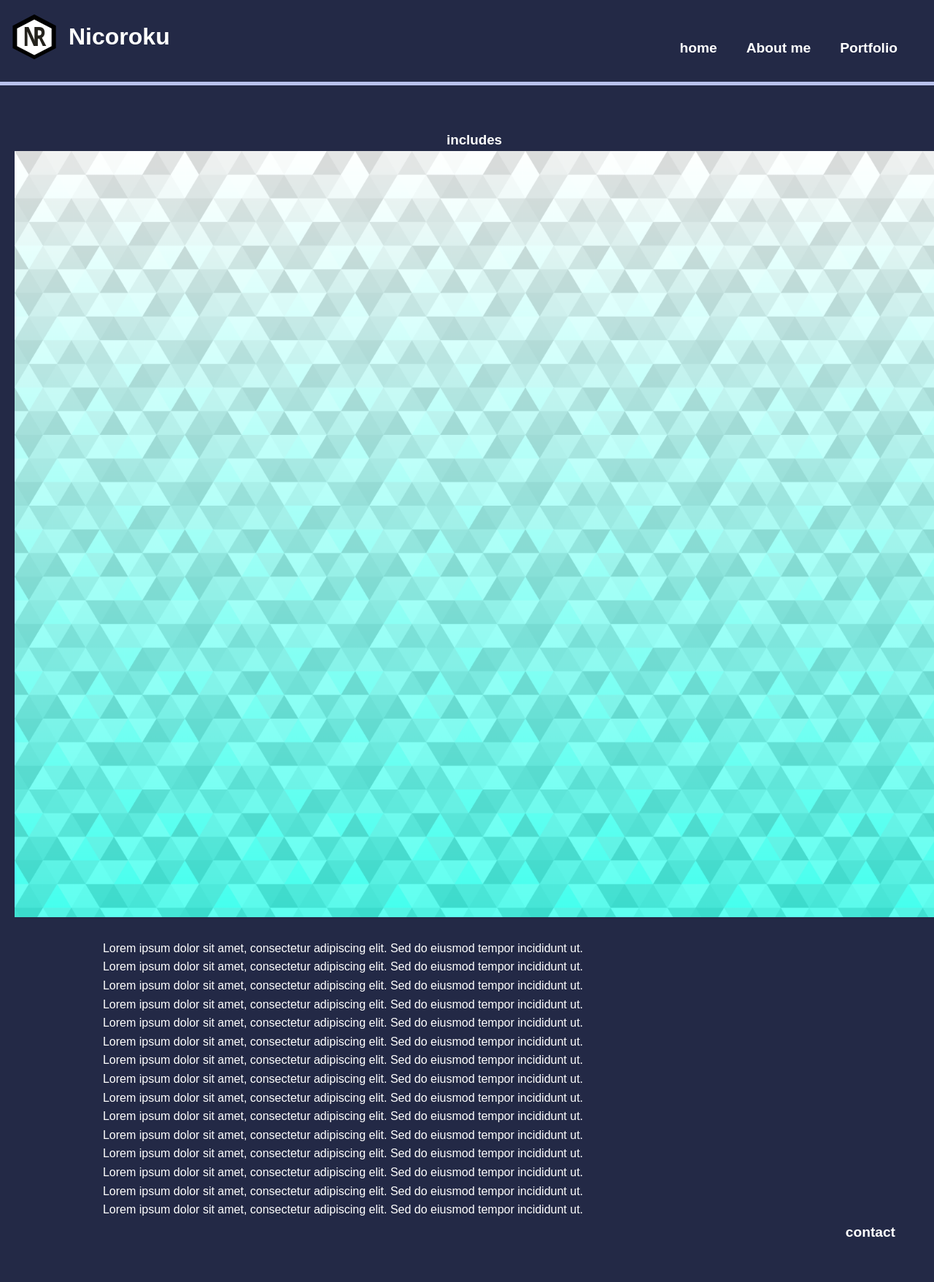
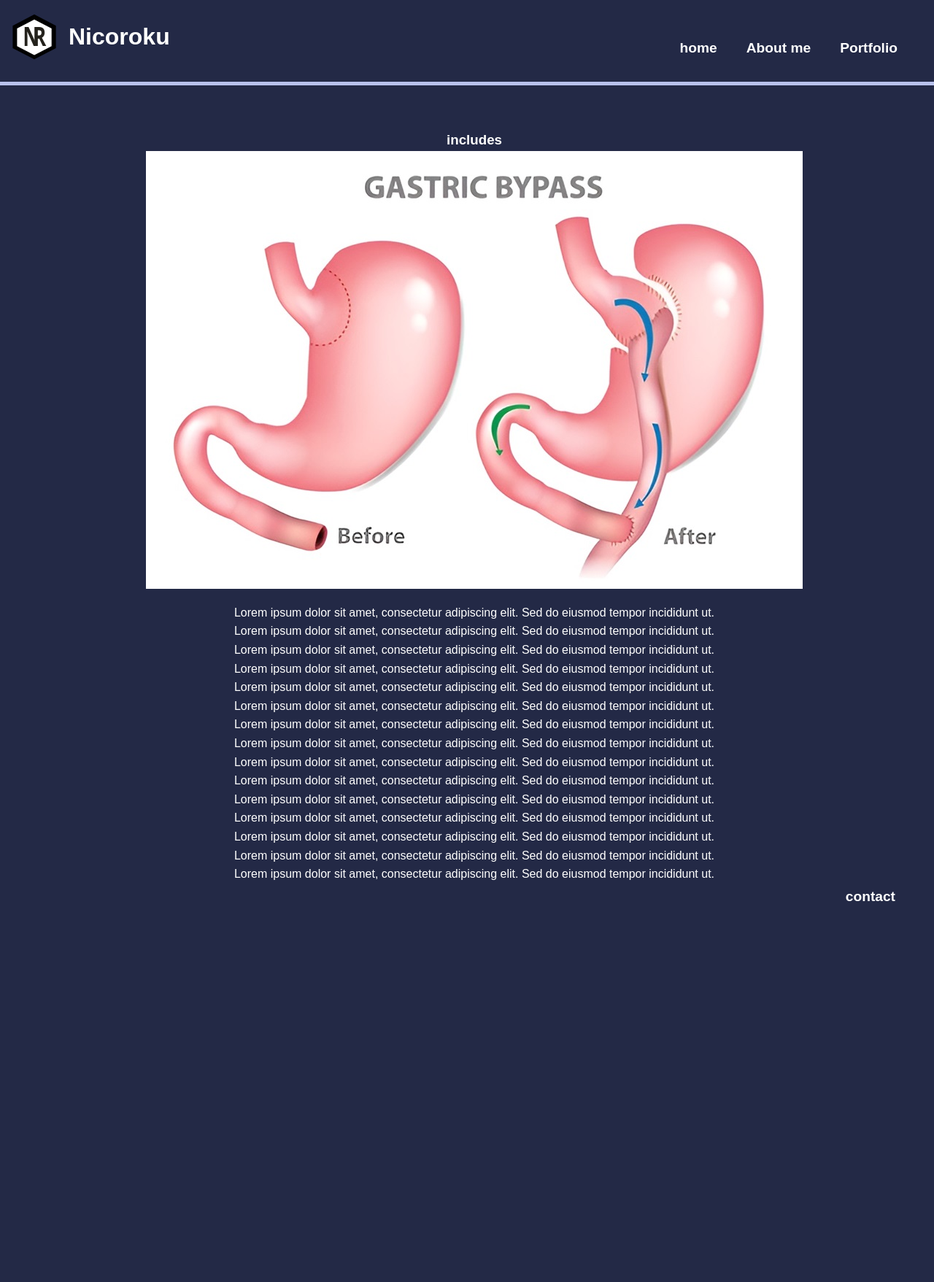
Before and after one commit to Nicoroku/website, a Jekyll site: the page built from _posts/2024-11-27-includes.markdown, in a window 1280 px wide. Shown: the whole page at 73% size. Built offline with Jekyll 4.4.1, drawn with Linux system fonts in a browser that asks for light colours; after the commit the page ends 1297 px from its top, so only the background shows below that.

Commit message:
Update 2024-11-27-includes.markdown

```diff
--- a/_posts/2024-11-27-includes.markdown
+++ b/_posts/2024-11-27-includes.markdown
@@ -4,7 +4,7 @@
 date:   2024-11-27 08:40:42 +0100
 thumbnail: "assets/endless-constellation.png"
 image_description: "how to include things with jekyll"
-article-header: "assets/subtle-prism.png"
+article-header: "assets/gpupscaled.jpg"
 
 ---
 <div class="wrapper">
@@ -18,7 +18,7 @@
         {% endif %}
 
 <article>
-   <p class="particle">Lorem ipsum dolor sit amet, consectetur adipiscing elit. Sed do eiusmod tempor incididunt ut.</p>
+   <p>Lorem ipsum dolor sit amet, consectetur adipiscing elit. Sed do eiusmod tempor incididunt ut.</p>
    <p>Lorem ipsum dolor sit amet, consectetur adipiscing elit. Sed do eiusmod tempor incididunt ut.</p>
 
 <p>Lorem ipsum dolor sit amet, consectetur adipiscing elit. Sed do eiusmod tempor incididunt ut.</p>
```
